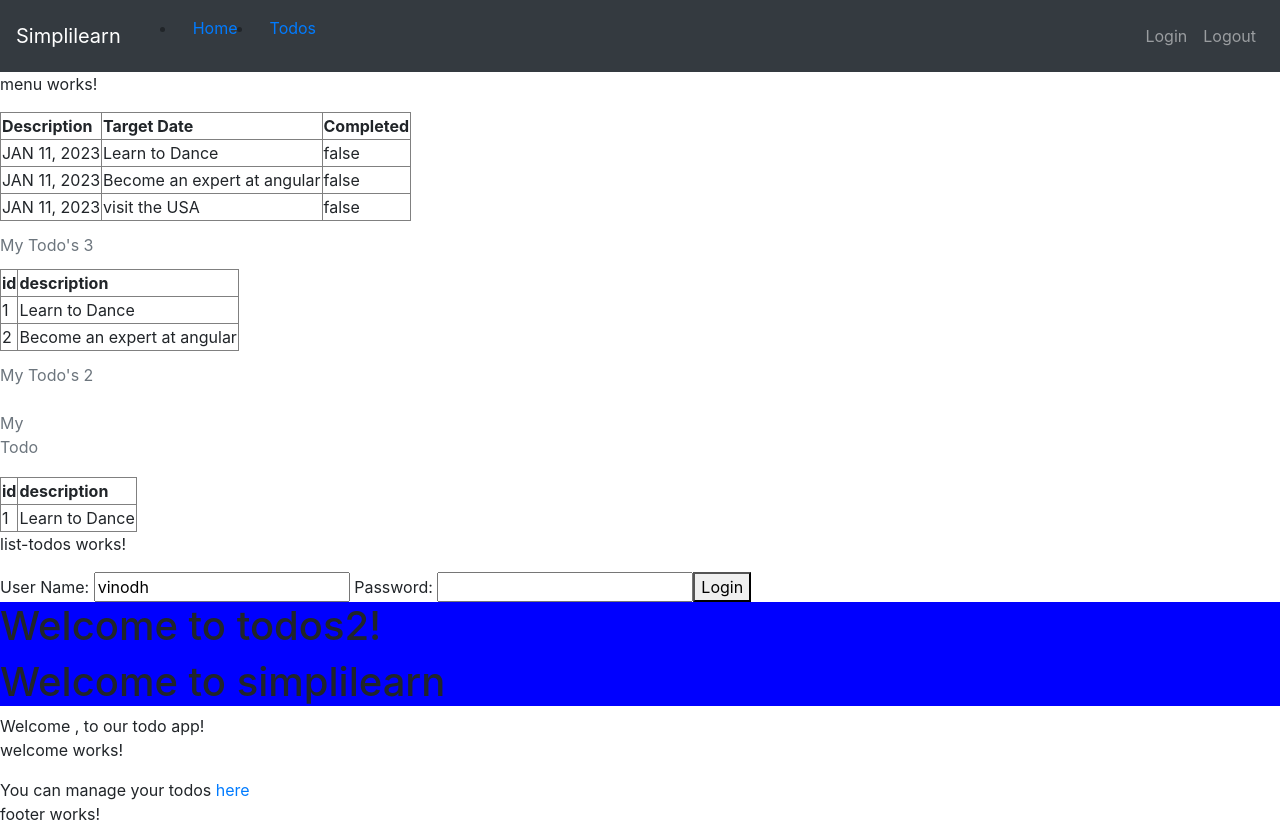
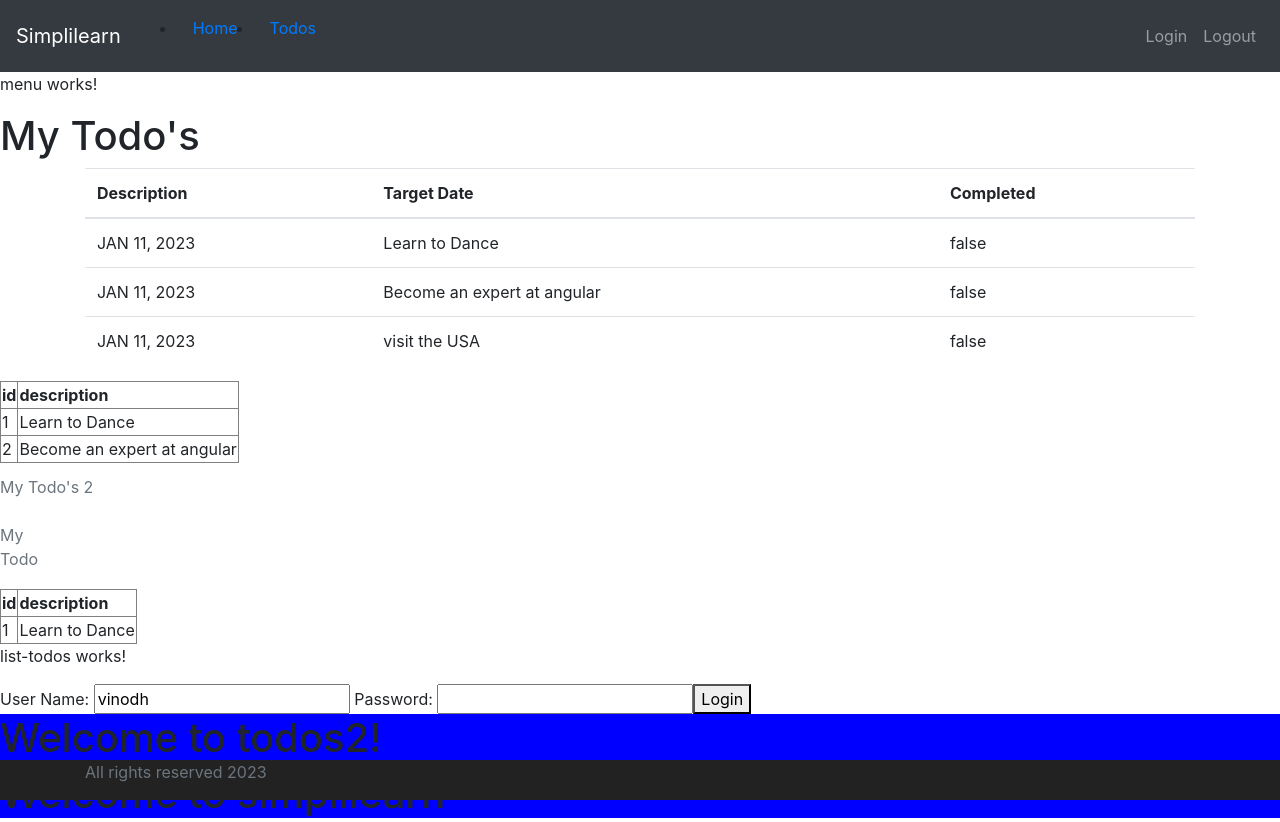
Before and after one commit to thomami244/AngularCaltechTodos2, an Angular app: page /todos in a window 1280 px wide. Shown: the top 822 px of the page. Built offline with nearby package versions, Linux system fonts and the light colour scheme.

Commit message:
added css to table

```diff
--- a/src/app/footer/footer.component.css
+++ b/src/app/footer/footer.component.css
@@ -0,0 +1,7 @@
+.footer {
+position:absolute;
+bottom:0;
+width: 100%;
+height: 40px;
+background-color: #222222;
+}
--- a/src/app/footer/footer.component.html
+++ b/src/app/footer/footer.component.html
@@ -1 +1,7 @@
+<footer class="footer">
+  <div class ="container">
+    <span class="text-muted">All rights reserved 2023</span>
+  </div>
+</footer>
+
 <p>footer works!</p>
--- a/src/app/list-todos/list-todos.component.html
+++ b/src/app/list-todos/list-todos.component.html
@@ -1,6 +1,6 @@
-<table border = "1">
-
-  <caption> My Todo's 3</caption>
+<h1>My Todo's</h1>
+<div class="container">
+  <table class = "table">
     <thead>
       <tr>
         <th>Description</th>
@@ -18,6 +18,10 @@
       </tbody>
 
     </table>
+
+</div>
+
+
 
 
 <table border = "1">
```
Lines whose indentation alone changed are shown as unchanged.
